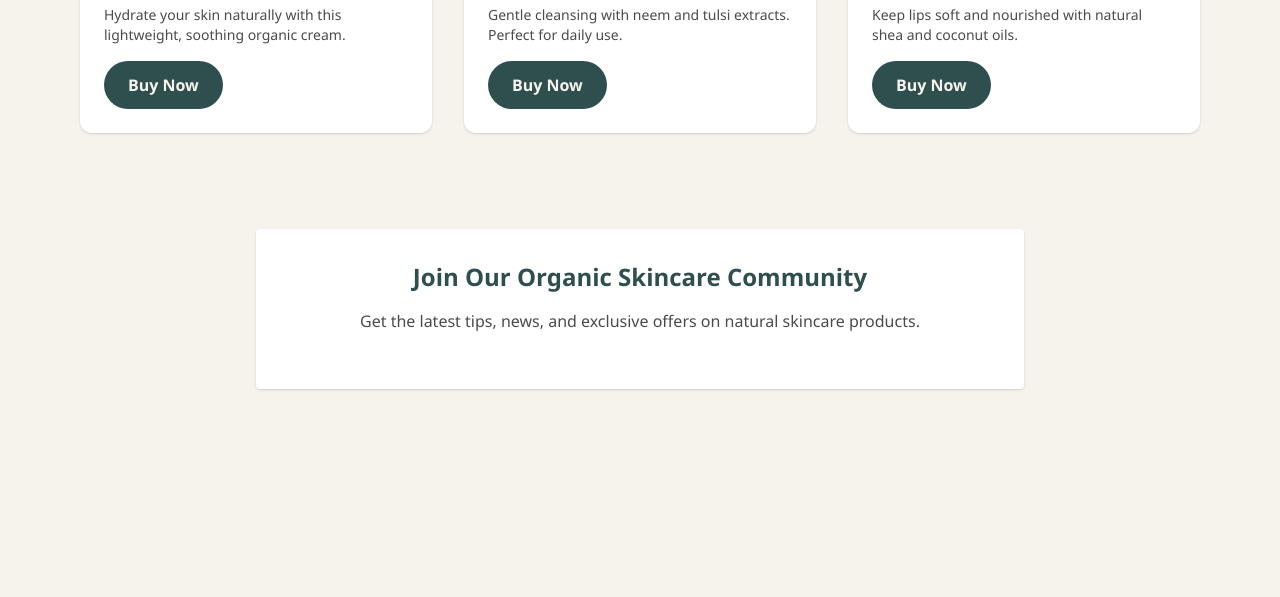
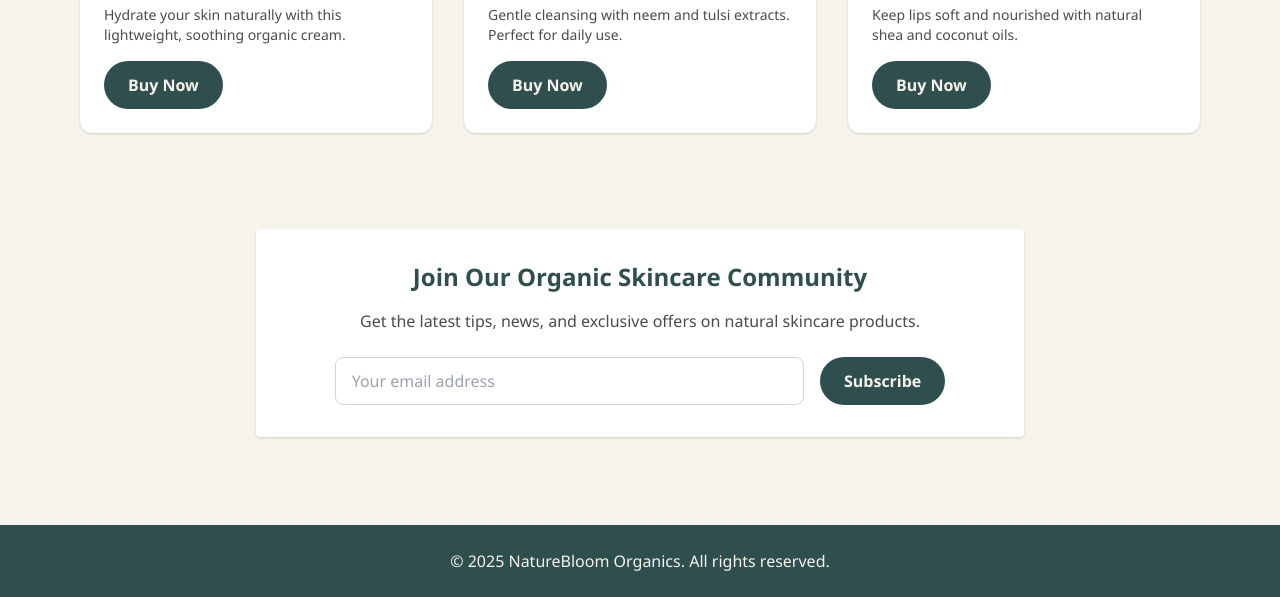
Before and after one commit to Akash-b17/Naturebloom, a plain HTML site: page index.html in a window 1280 px wide. Shown: the part 807-1404 px from the top of the page. Before the commit the page ends 1244 px from the top, so only its background shows below. Drawn offline with nearby package versions, Linux system fonts and the light colour scheme.

Commit message:
Update index.html

```diff
--- a/index.html
+++ b/index.html
@@ -124,4 +124,18 @@
     <div class="max-w-3xl mx-auto text-center bg-white p-8 rounded shadow">
       <h2 class="text-2xl font-bold mb-4" style="color: #2F4F4F;">Join Our Organic Skincare Community</h2>
       <p class="mb-6" style="color: #4B4B4B;">Get the latest tips, news, and exclusive offers on natural skincare products.</p>
-      <form class="flex flex-col sm:fle
+      <form class="flex flex-col sm:flex-row justify-center gap-4">
+        <input type="email" placeholder="Your email address" required
+          class="px-4 py-2 rounded-lg border border-gray-300 w-full sm:w-2/3" />
+        <button type="submit" class="btn-primary">Subscribe</button>
+      </form>
+    </div>
+  </section>
+
+  <!-- Footer -->
+  <footer class="text-center py-6 mt-10" style="background-color: #2F4F4F; color: #F5F3EB;">
+    <p>&copy; 2025 NatureBloom Organics. All rights reserved.</p>
+  </footer>
+
+</body>
+</html>
```
